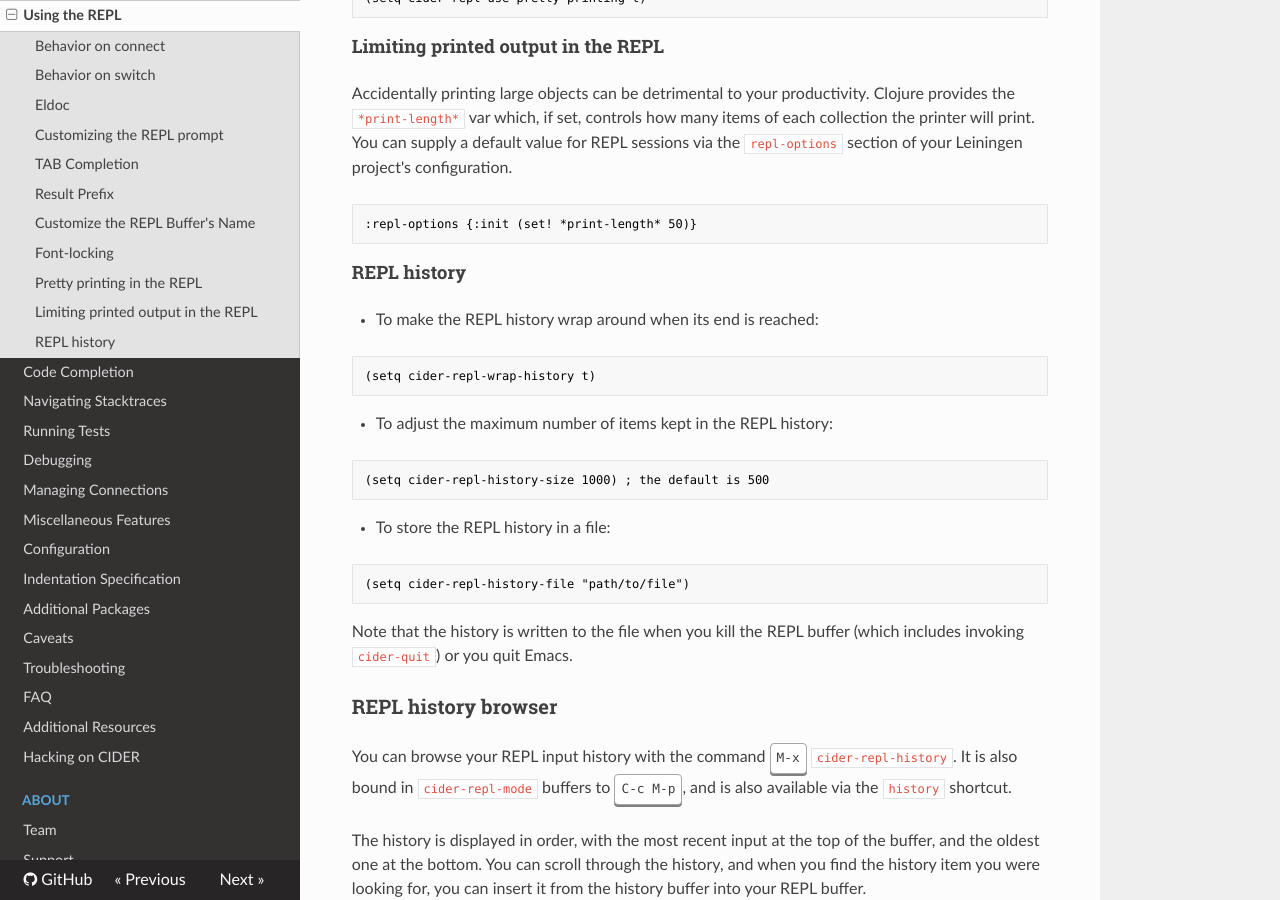
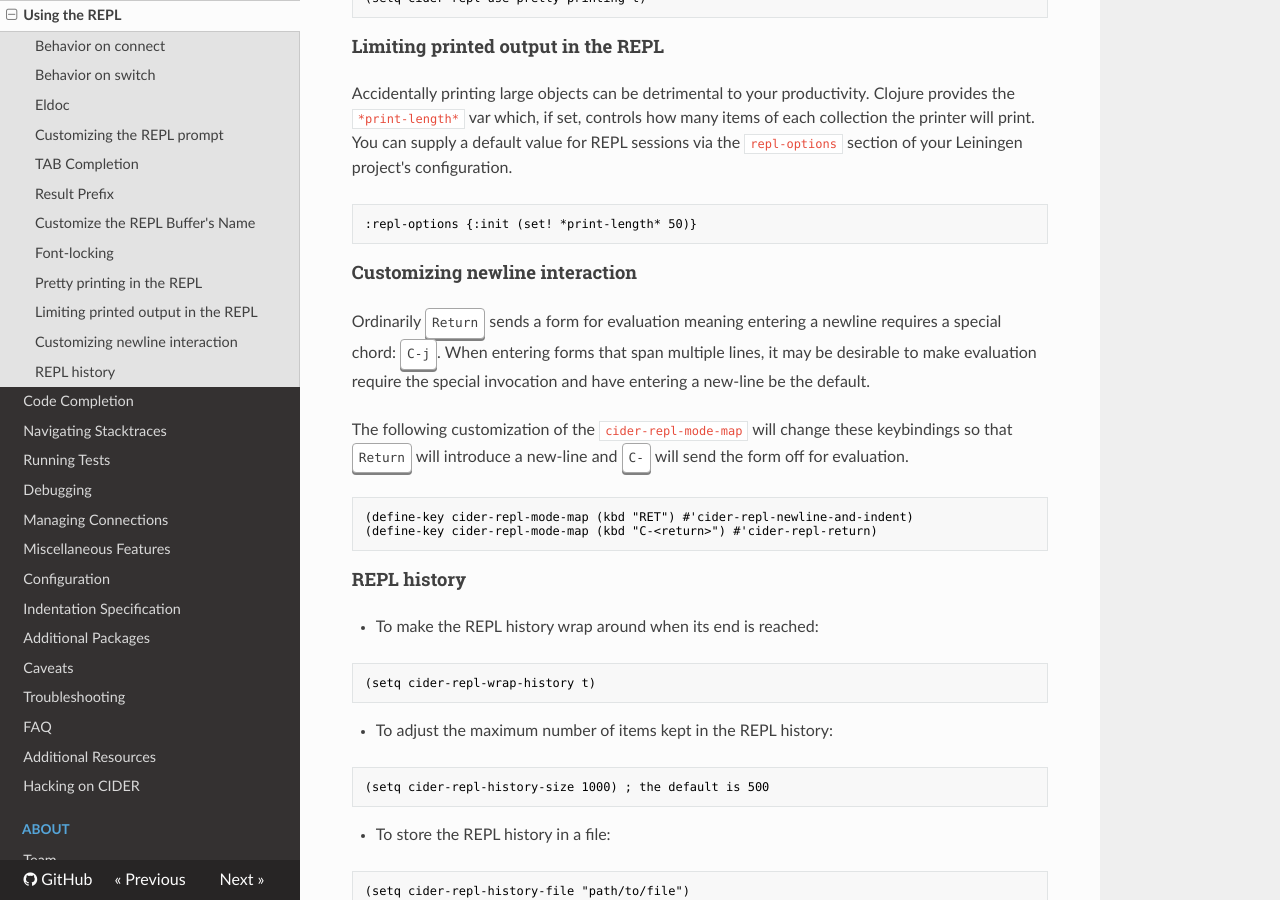
Before and after one commit to clojure-emacs/cider, an MkDocs documentation site: the page built from doc/using_the_repl.md, in a window 1280 px wide and 900 px high, scrolled down 5038 px. Built offline with MkDocs 1.6.1, drawn with Linux system fonts in a browser that asks for light colours; nearby versions of some CDN libraries; old or Windows-style settings are respelled for this version of MkDocs.

Commit message:
Add instructions in the manual on how to swap eval/newline in the REPL (#2164)

````diff
--- a/doc/using_the_repl.md
+++ b/doc/using_the_repl.md
@@ -220,6 +220,22 @@
 :repl-options {:init (set! *print-length* 50)}
 ```
 
+#### Customizing newline interaction
+
+Ordinarily <kbd>Return</kbd> sends a form for evaluation meaning entering a
+newline requires a special chord: <kbd>C-j</kbd>. When entering forms that span
+multiple lines, it may be desirable to make evaluation require the special
+invocation and have entering a new-line be the default.
+
+The following customization of the `cider-repl-mode-map` will change these
+keybindings so that <kbd>Return</kbd> will introduce a new-line and
+<kbd>C-<return></kbd> will send the form off for evaluation.
+
+``` el
+(define-key cider-repl-mode-map (kbd "RET") #'cider-repl-newline-and-indent)
+(define-key cider-repl-mode-map (kbd "C-<return>") #'cider-repl-return)
+```
+
 #### REPL history
 
 * To make the REPL history wrap around when its end is reached:
````
